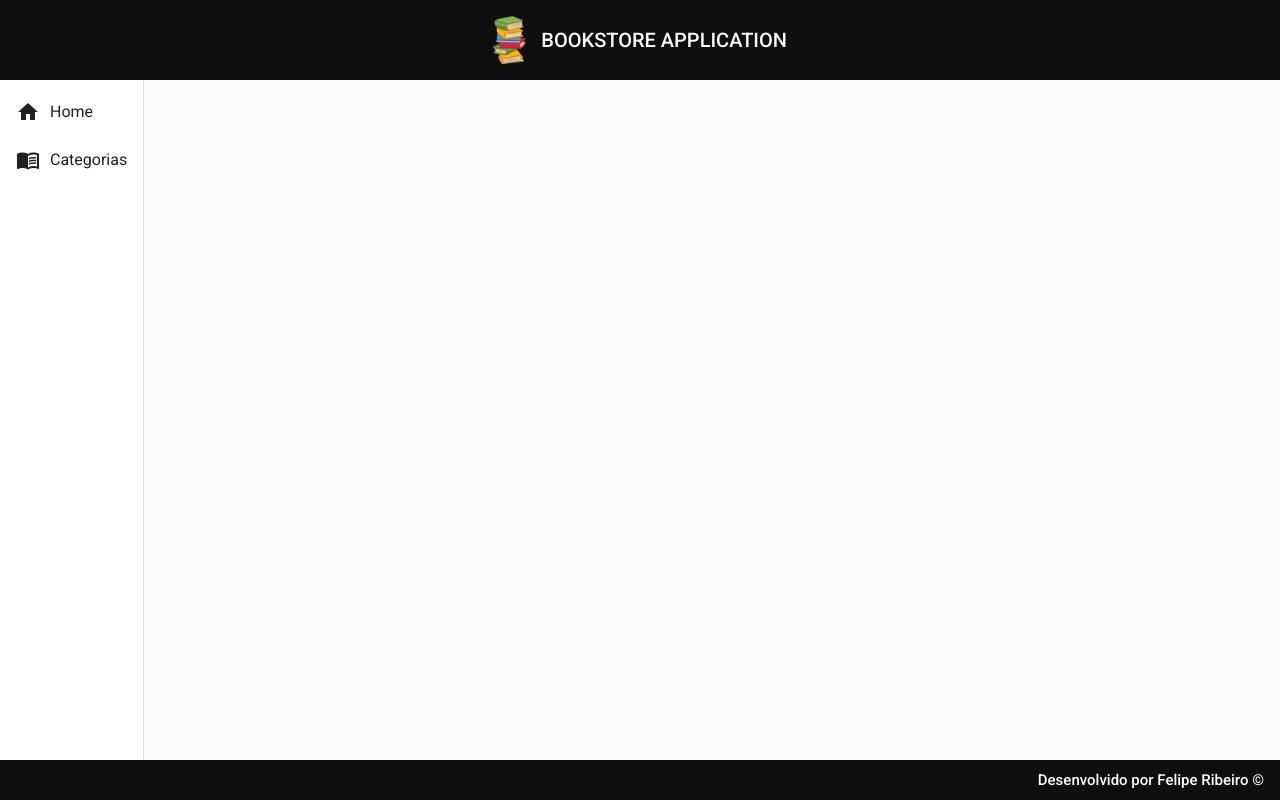
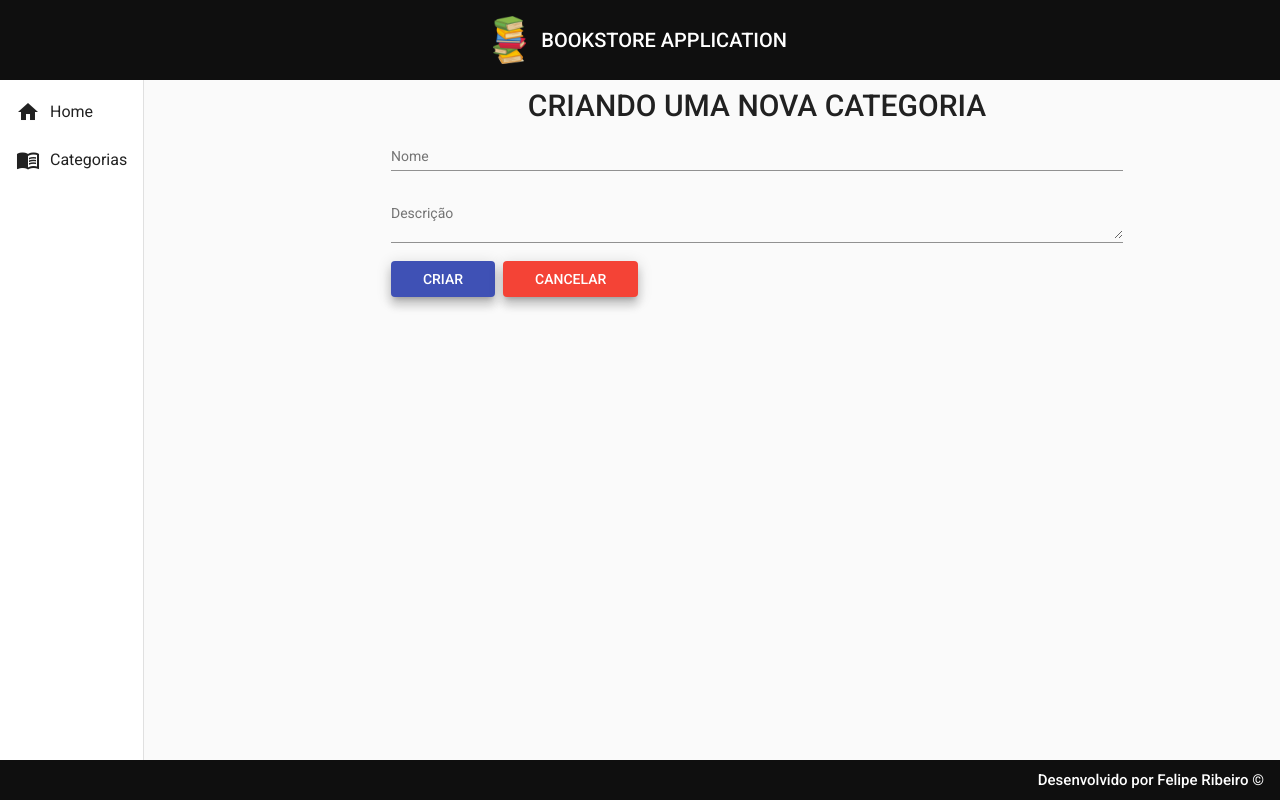
Before and after one commit to feliperb12/Front-End-BookStore, an Angular app: page /categorias/create in a window 1280 px wide. Before the commit this address led to /. Built offline with nearby package versions, Linux system fonts and the light colour scheme.

Commit message:
método create implementado para categoria

```diff
--- a/src/app/app-routing.module.ts
+++ b/src/app/app-routing.module.ts
@@ -1,3 +1,4 @@
+import { CategoriaCreateComponent } from './components/views/categoria/categoria-create/categoria-create.component';
 import { CategoriaReadComponent } from './components/views/categoria/categoria-read/categoria-read.component';
 import { NgModule } from '@angular/core';
 import { RouterModule, Routes } from '@angular/router';
@@ -12,6 +13,11 @@
   {
     path : 'categorias',
     component : CategoriaReadComponent
+  },
+  {
+
+    path : 'categorias/create',
+    component : CategoriaCreateComponent
   }
 ];
 
--- /dev/null
+++ b/src/app/components/views/categoria/categoria-create/categoria-create.component.css
@@ -0,0 +1,26 @@
+form{
+    text-align: center;
+    width: 70%;
+    margin: 10px auto 0 auto;
+}
+
+h1{
+    font-size: 30px;
+    font-weight: 500;
+    margin-bottom: 10px;
+}
+
+.form{
+    width: 100%;
+}
+
+.buttons{
+    width: 100%;
+    text-align: start;
+}
+
+button{
+    margin-right: .5rem;
+    padding-right: 2rem;
+    padding-left: 2rem;
+}
--- /dev/null
+++ b/src/app/components/views/categoria/categoria-create/categoria-create.component.html
@@ -0,0 +1,20 @@
+<form>
+    <h1>CRIANDO UMA NOVA CATEGORIA</h1>
+
+    <mat-form-field class="form">
+        <mat-label>Nome</mat-label>
+        <input matInput [(ngModel)]="categoria.nome" type="text" name="nome" placeholder="Ex. Computação">
+    </mat-form-field>
+
+    <mat-form-field class="form">
+        <mat-label>Descrição</mat-label>
+        <textarea matInput [(ngModel)]="categoria.descricao" type="text" name="descricao" placeholder="Ex. Livros de Computação"></textarea>
+    </mat-form-field>
+
+    <div class="buttons">
+        <button (click)="create()" class="mat-elevation-z8"  mat-raised-button color="primary"> CRIAR</button>
+        <button class="mat-elevation-z8"  mat-raised-button color="warn"> CANCELAR</button>
+
+
+    </div>
+</form>
--- /dev/null
+++ b/src/app/components/views/categoria/categoria-create/categoria-create.component.ts
@@ -0,0 +1,32 @@
+import { Router } from '@angular/router';
+import { Categoria } from './../categoria.model';
+import { CategoriaService } from './../categoria.service';
+import { Component, OnInit } from '@angular/core';
+
+@Component({
+  selector: 'app-categoria-create',
+  templateUrl: 'categoria-create.component.html',
+  styleUrls: ['./categoria-create.component.css']
+})
+export class CategoriaCreateComponent implements OnInit {
+
+  categoria: Categoria = {
+    nome: '',
+    descricao: ''
+  }
+  constructor(private service: CategoriaService, private router: Router) { }
+
+  ngOnInit(): void {
+  }
+
+  create(): void {
+    this.service.create(this.categoria).subscribe((resposta) => {
+      this.router.navigate([`categorias`])
+      this.service.mensagem('Categoria criada com sucesso!');
+    }, err =>{
+      for(let i=0; i<err.error.errors.length; i++){
+        this.service.mensagem(err.error.errors[i].message)
+      }
+    })
+  }
+}
--- a/src/app/components/views/categoria/categoria-read/categoria-read.component.html
+++ b/src/app/components/views/categoria/categoria-read/categoria-read.component.html
@@ -3,13 +3,12 @@
         <h1>Categoria</h1>
     </div>
 
-    <button class="mat-elevation-z8" mat-raised-button color="primary"> NOVA CATEGORIA</button>
+    <button class="mat-elevation-z8" (click)="navegarParaCategoriaCreate()" mat-raised-button color="primary"> NOVA
+        CATEGORIA</button>
 
     <div class="mat-elevation-z8 content-table">
         <table class="table" mat-table [dataSource]="categorias">
 
-            <!--- Note that these columns can be defined in any order.
-                  The actual rendered columns are set as a property on the row definition" -->
 
             <!-- Position Column -->
             <ng-container matColumnDef="id">
--- a/src/app/components/views/categoria/categoria-read/categoria-read.component.ts
+++ b/src/app/components/views/categoria/categoria-read/categoria-read.component.ts
@@ -1,6 +1,7 @@
 import { CategoriaService } from './../categoria.service';
 import { Component, OnInit } from '@angular/core';
 import { Categoria } from '../categoria.model';
+import { Router } from '@angular/router';
 
 
 
@@ -16,7 +17,7 @@
 
   displayedColumns: string[] = ['id', 'nome', 'descricao','livros', 'acoes'];
 
-  constructor(private service: CategoriaService) { }
+  constructor(private service: CategoriaService, private router : Router) { }
 
   ngOnInit(): void {
     this.findAll();
@@ -28,4 +29,7 @@
       this.categorias = resposta;
     })
   }
+  navegarParaCategoriaCreate(){
+    this.router.navigate(["categorias/create"])
+  }
 }
--- a/src/app/components/views/categoria/categoria.service.ts
+++ b/src/app/components/views/categoria/categoria.service.ts
@@ -1,5 +1,6 @@
 import { HttpClient } from '@angular/common/http';
 import { Injectable } from '@angular/core';
+import { MatSnackBar } from '@angular/material/snack-bar';
 import { Observable } from 'rxjs';
 import { environment } from 'src/environments/environment';
 import { Categoria } from './categoria.model';
@@ -10,10 +11,23 @@
 export class CategoriaService {
 
   baseUrl: String = environment.baseUrl;
-  constructor(private http: HttpClient) { }
+  constructor(private http: HttpClient, private _snack: MatSnackBar) { }
 
-  findAll():Observable<Categoria[]> {
+  findAll(): Observable<Categoria[]> {
     const url = `${this.baseUrl}/categorias`
     return this.http.get<Categoria[]>(url)
   }
+
+  create(categoria: Categoria): Observable<Categoria> {
+    const url = `${this.baseUrl}/categorias`
+    return this.http.post<Categoria>(url, categoria);
+  }
+
+  mensagem(str: String): void {
+    this._snack.open(`${str}`, 'OK', {
+      horizontalPosition: `end`,
+      verticalPosition: `top`,
+      duration: 3000
+    })
+  }
 }
```
Also changed, not shown: src/app/app.module.ts (+16 -3 lines).
